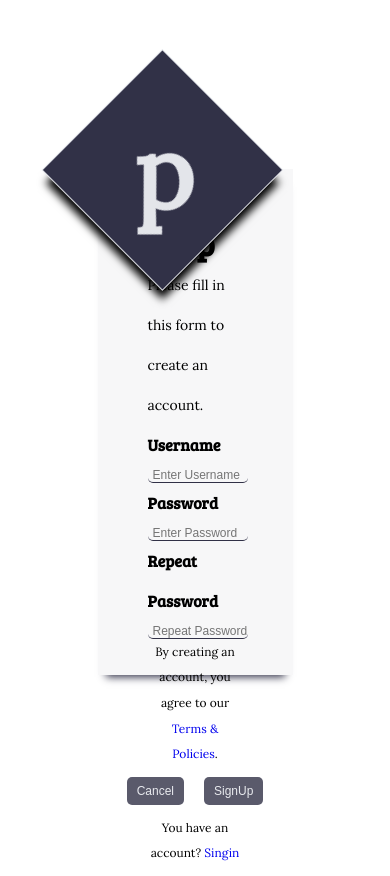
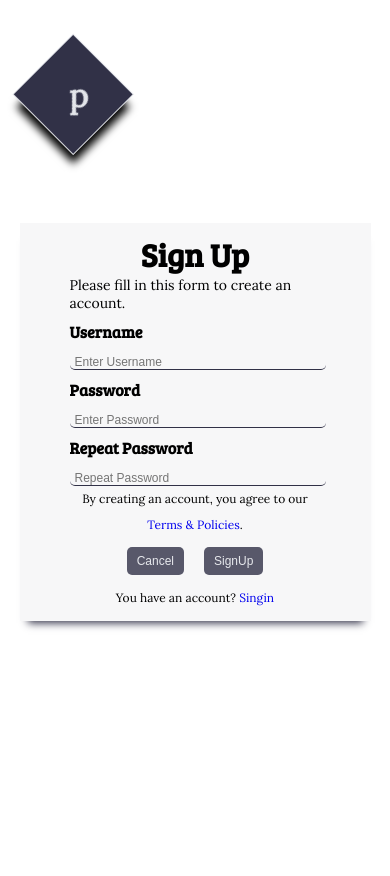
Before and after one commit to EzeBernardine/makface, a React (Create React App) app: page / in a window 390 px wide. After the commit the page ends 844 px from the top, so only its background shows below. Built offline with nearby package versions, Linux system fonts and the light colour scheme; a web font is replaced by a local one.

Commit message:
implimented the signUp responsiveness

```diff
--- a/src/component/IconHeader.js
+++ b/src/component/IconHeader.js
@@ -6,7 +6,7 @@ class IconHeader extends Component {
   render() {
     return (
       <div className='logo G_middle'>
-        <h5 className='G_logoIcon font-effect-3d-float G_SmallerFontStyle'>p</h5>
+        <h5 className='G_logoIcon font-effect-3d-float G_SmallerFontStyle G_centerTx'>p</h5>
       </div>
     );
   }
--- a/src/component/Landing.js
+++ b/src/component/Landing.js
@@ -7,7 +7,7 @@ import IconFooter from './IconFooter';
 class Landing extends Component {
   render() {
     return (
-      <div className='G_container G_middle Landing_container '>
+      <div className='G_container Landing_container '>
 
        <div className ='logo G_middle G_largeLogo G_logoDiv'><IconHeader /></div>
 
--- a/src/component/SignUp.js
+++ b/src/component/SignUp.js
@@ -9,12 +9,12 @@ class SignUp extends Component {
     return (
       <div className=' G_container G_middle'>
 
-          <div className ='G_middle G_smallLogo G_logoDiv iconPosition'><IconHeader /></div>
+          <div className =' G_smallLogo G_logoDiv iconPosition'><IconHeader /></div>
 
           <form className='formSize'>
             <div class="SignUpForm_container middle">
               <h1 className='G_centerTx G_subHeaderFontStyle'>Sign Up</h1>
-              <p className=' G_subHeaderFont G_SubHeaderLineHeight G_SmallerFontStyle'>Please fill in this form to create an account.</p>
+              <p className=' G_subHeaderFont  G_SmallerFontStyle'>Please fill in this form to create an account.</p>
 
               <label for="email" className='G_SubHeaderLineHeight G_subHeaderFontStyle'><b>Username</b></label>
               <input type="text" placeholder="Enter Username"name="name" required className='G_smallerFont'></input>
--- a/src/styles/General.css
+++ b/src/styles/General.css
@@ -83,19 +83,21 @@ p, h1, input {
   transform: rotate(45deg);
   position: fixed;
 }
+.G_largeLogo {
+  height: 30vh !important;
+  width: 30vh !important;
+}
 .G_smallLogo {
   height: 20vh !important;
   width: 20vh !important;
 }
-.G_largeLogo {
-  top: 30%;
-  left:  15%;
-  height: 30vh !important;
-  width: 30vh !important;
+.G_smallLestogo {
+  height: 10vh !important;
+  width: 10vh !important;
 }
-
 .G_logoIcon {
   color: #e3e5ea;
   transform: rotate(-45deg);
-  font-size: 100px;
+  font-size: 500%;
+  padding: 0 0 0 10px
 }
--- a/src/styles/SignUp.css
+++ b/src/styles/SignUp.css
@@ -1,6 +1,6 @@
 
 .formSize {
-  height: 60vh;
+  height: max-content;
   width: 50vw;
   background-color: #f7f7f8;
   box-shadow: 0px 10px 8px -8px rgb(49, 49, 71);
@@ -21,6 +21,31 @@ Input {
   margin: 10px
 }
 .iconPosition{
-  top: 10%;
+  top: 13%;
   left:  20%;
 }
+
+@media only screen and (max-width: 1011px) {
+  .formSize {
+    width: 70vw;
+  }
+  .iconPosition{
+    top: 6%;
+    left: 8%;
+  }
+  .G_smallLogo {
+    height: 10vh !important;
+    width: 10vh !important;
+  }
+  .G_logoIcon {
+    font-size: 300% !important;
+  }
+}
+@media only screen and (max-width: 600px) {
+  .formSize {
+    width: 90vw;
+  }
+  .G_logoIcon {
+    font-size: 200% !important;
+  }
+}
```
